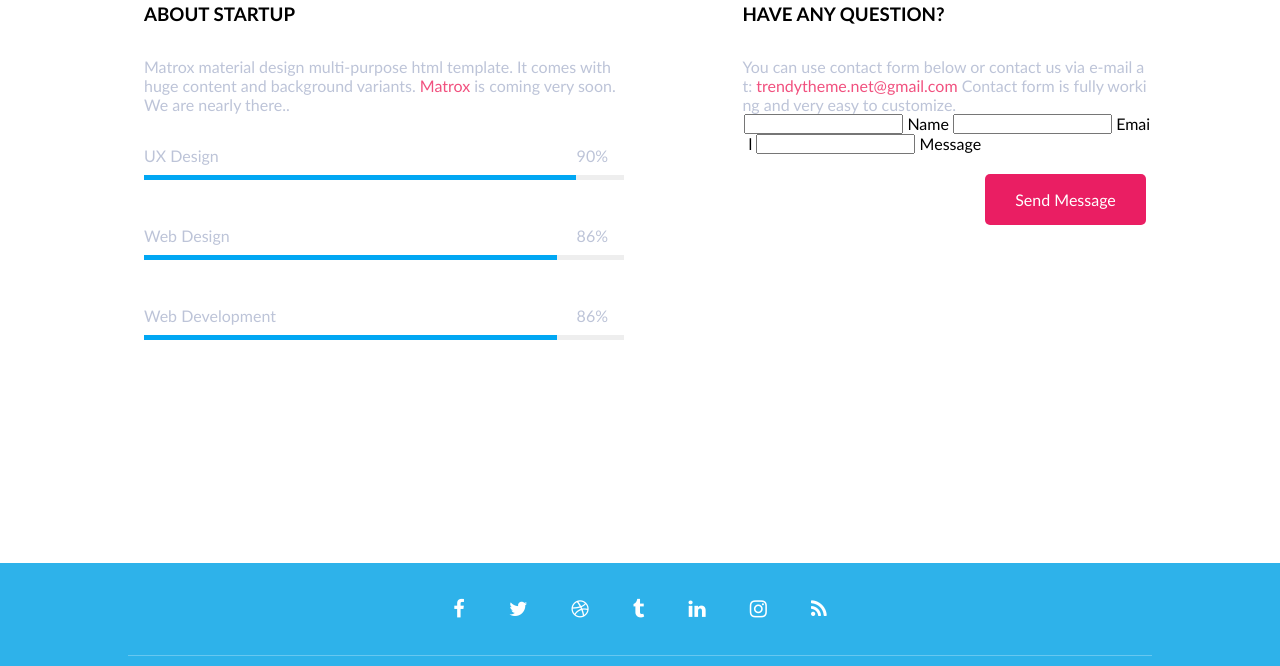
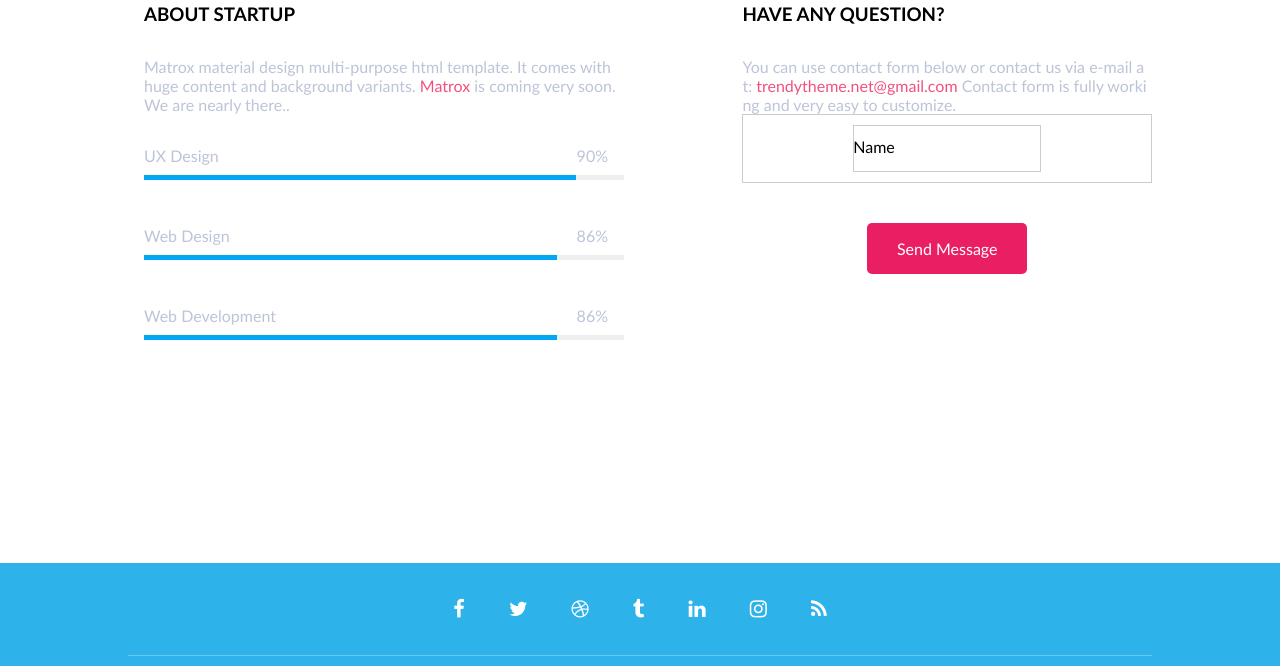
Before and after one commit to KasparasDijokas/Project-4-material-design-, a plain HTML site: page index.html in a window 1280 px wide. Shown: the part 897-1563 px from the top of the page. Drawn offline with Linux system fonts and the light colour scheme.

Commit message:
floating labels

```diff
--- /dev/null
+++ b/css/form.css
@@ -0,0 +1,95 @@
+.header-form {
+    display: inline-block;
+    width: 100%;
+    position: relative;
+    margin-top: 20px;
+    padding: 20px 0;
+}
+    .header-form > input {
+        display: inline-block;
+        width: 100%;
+        line-height: 32px;
+        font-size: 1em;
+        border: none;
+        border-bottom: 1px solid #fff;
+        background-color: transparent;
+        transition: all 1s ease;
+    }
+
+    .header-form > label {
+        display: inline-block;
+        position: absolute;
+        top: 20px;
+        left: 0;
+        font-size: 1em;
+        transform-origin: 0 0;
+        transition: all 1s ease;
+        color: #fff;
+    }
+
+    .header-form > input:focus + label {
+        transform: translateY(-16px) scale(.75);
+    }
+
+    .header-form > input:focus {
+        outline: none;
+    }
+
+    /* input:(placeholder-shown) + label {
+        transform: translateY(-16px) scale(.75);
+    } */
+
+
+
+
+    /* .main-content-form {
+        display: inline-block;
+        width: 100%;
+        padding: 10px;
+        position: relative;
+    }
+
+    .main-content-form > label {
+        display: inline-block;
+        transform-origin: 0 0;
+        transition: all 1s ease;
+        position: absolute;
+        top: 0;
+
+    }
+
+    .main-content-form > input {
+        display: inline-block;
+        width: 40%;
+        position: relative;
+        line-height: 30px;
+        border: none;
+        border-bottom: 1px solid gray;
+        transition: all 1s ease;
+    } */
+
+    .float-container {
+        border: solid 1px #ccc;
+        position: relative;
+        padding: 10px 8px;
+    }
+
+    .float-container input {
+        border: solid 1px #ccc;
+        outline: 0;
+        font-size: 16px;
+        padding: 16px 0 10px;
+
+    }
+
+    .float-container label {
+        position: absolute;
+        font-size: 16px;
+        transform-origin: top left; /*The label changed size and by default, used the center point of the label. Adjusting the origin point to be the top-left corner should work.*/
+        transform: translate(0, 12px) scale(1);
+        transition: all .2s ease-in-out;
+    }
+
+    .float-container:active label {
+        transform: translate(0, -12px) scale(.75);
+      }
--- a/css/header-form.css
+++ /dev/null
@@ -1,41 +0,0 @@
-.header-form {
-    display: inline-block;
-    width: 100%;
-    position: relative;
-    margin-top: 20px;
-    padding: 20px 0;
-}
-
-    .header-form > label {
-        display: inline-block;
-        position: absolute;
-        top: 20px;
-        left: 0;
-        font-size: 1em;
-        transform-origin: 0 0;
-        transition: all 1s ease;
-        color: #fff;
-    }
-
-    .header-form > input {
-        display: inline-block;
-        width: 100%;
-        line-height: 32px;
-        font-size: 1em;
-        border: none;
-        border-bottom: 1px solid #fff;
-        background-color: transparent;
-        transition: all 1s ease;
-    }
-
-    .header-form > input:focus + label {
-        transform: translateY(-16px) scale(.75);
-    }
-
-    .header-form > input:focus {
-        outline: none;
-    }
-
-    /* input:(placeholder-shown) + label {
-        transform: translateY(-16px) scale(.75);
-    } */
--- a/index.html
+++ b/index.html
@@ -10,7 +10,7 @@
     <link rel="stylesheet" href="./css/font-awesome.min.css">
     <link rel="stylesheet" href="./css/button.css">
     <link rel="stylesheet" href="./css/clock.css">
-    <link rel="stylesheet" href="./css/header-form.css">
+    <link rel="stylesheet" href="./css/form.css">
     <link rel="stylesheet" href="./css/mouse.css">
     <link rel="stylesheet" href="./css/progress-bar.css">
     <script src="./js/timer.js"></script>
@@ -62,14 +62,18 @@
                 Contact form is fully working and very easy to customize.</p>
 
                 <form class="main-content-form">
-                    <input type="text">
-                    <label for="">Name</label>
+                    <div class="float-container">
+                        <label for="floatField">Name</label>
+                        <input id="floatField" type="text">
+                    </div>
 
+                    <!-- <label class="name-left">Name</label> -->
+<!--
                     <input type="email">
-                    <label for="">Email</label>
+                    <label class="email-right">Email</label>
 
                     <input type="text">
-                    <label for="">Message</label>
+                    <label for="">Message</label> -->
 
                     <a href="#" class="content-btn">Send Message</a>
                 </form>
```
